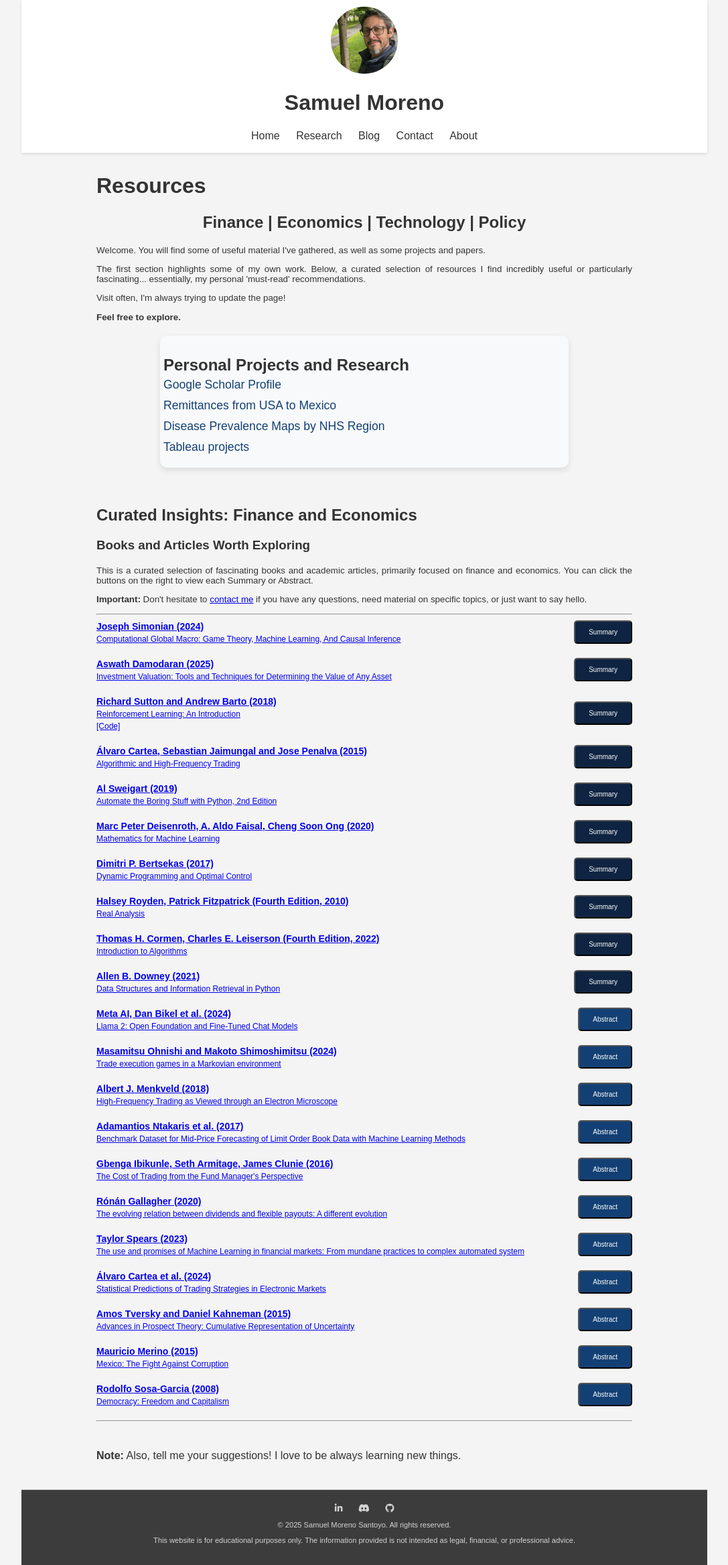
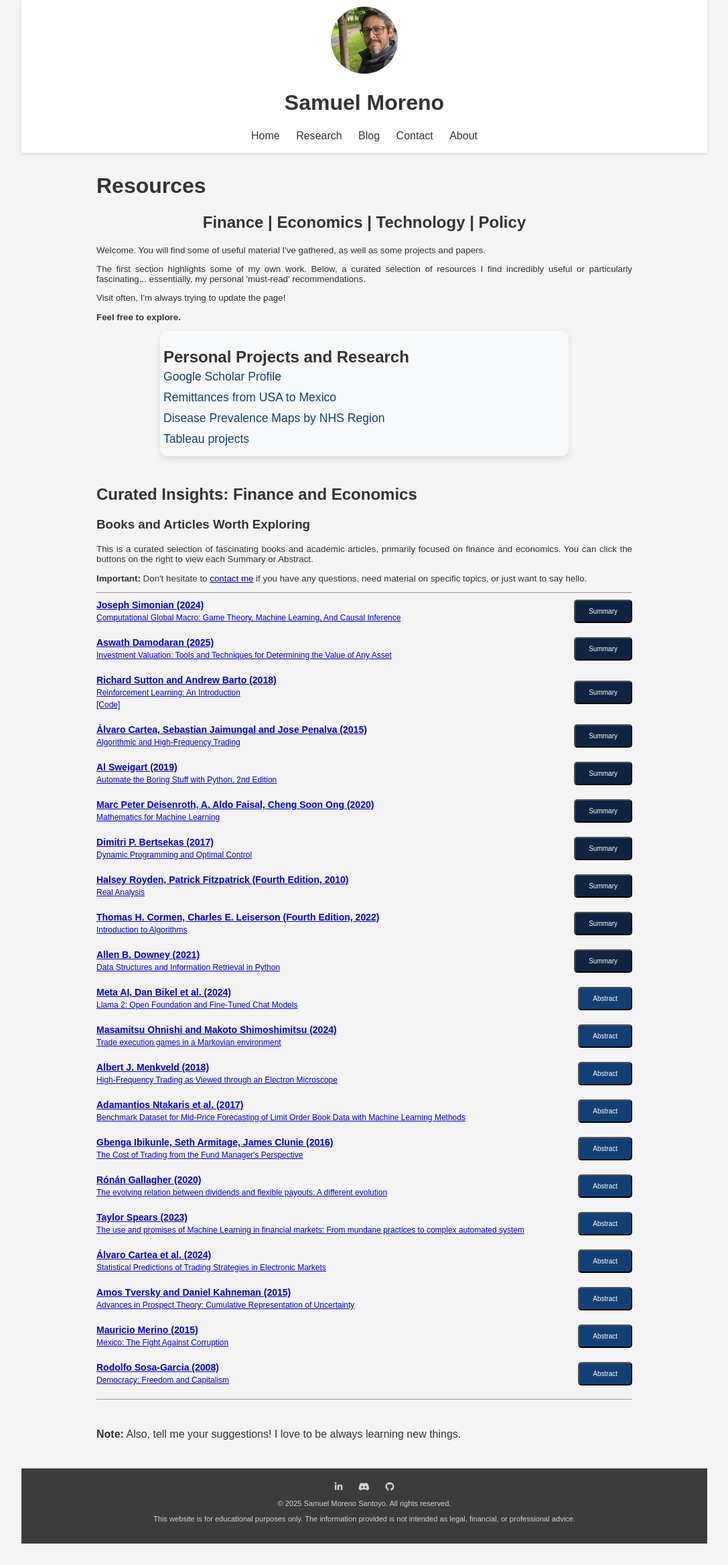
Before and after one commit to GregSom-MSc/GregSom-MSc.github.io, a Jekyll site: the page built from research.html, in a window 1280 px wide. Shown: the whole page at 67% size, without its empty margins (96-1183 px from the left). Built offline with Jekyll 4.4.1, drawn with Linux system fonts in a browser that asks for light colours; after the commit the page ends 2304 px from its top, so only the background shows below that.

Commit message:
Update style.css

```diff
--- a/assets/css/style.css
+++ b/assets/css/style.css
@@ -109,11 +109,11 @@
 
 .research-section {
     background-color: #f8f9fa; /* Light background for contrast */
-    padding: 10px 5px;
+    padding: 5px 5px;
     border-radius: 10px;
     box-shadow: 0 4px 10px rgba(0, 0, 0, 0.1); /* Subtle shadow for depth */
     max-width: 600px;
-    margin: 20px auto; /* Centered layout */
+    margin: 5px auto; /* Centered layout */
 }
 
 .section-title {
```
